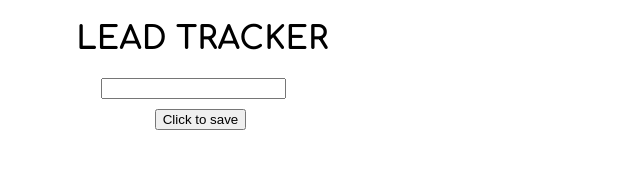
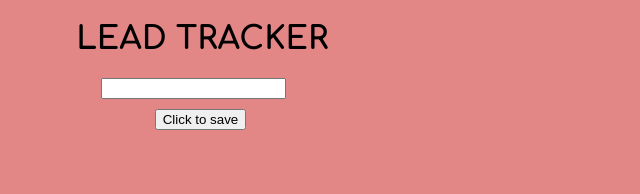
Before and after one commit to sid00100/leadtracker-extension, a browser extension: page index.html in a window 1280 px wide. Shown: the whole page, without its empty margins (0-640 px from the left). Drawn offline with Linux system fonts and the light colour scheme.

Commit message:
padding bottom add

```diff
--- a/style.css
+++ b/style.css
@@ -2,6 +2,7 @@ body {
     margin: 0;
     font-family: 'Comfortaa', cursive;
     width: 405px;
+    background-color: rgb(226, 134, 134);
 }
 
 /* alligning buttons and textbox */
@@ -22,5 +23,8 @@ body {
 #list-of-leads {
     position: relative;
     top: 45px;
-    margin-bottom: 20px;
 }
+
+p {
+    padding-bottom: 30px;
+}
```
Also changed, not shown: icon.png (added), 1 other file.
